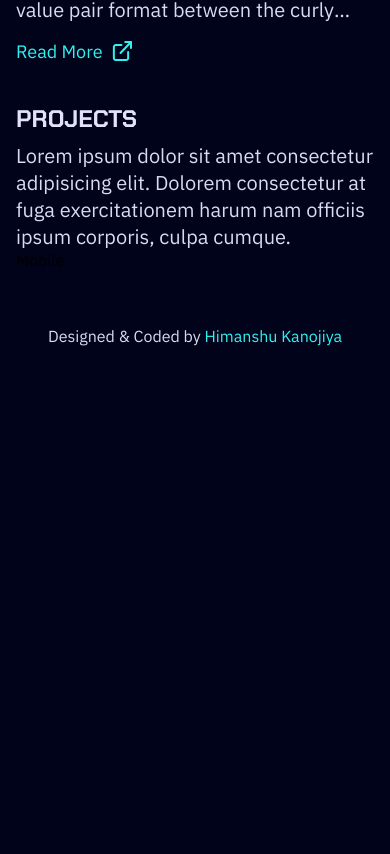
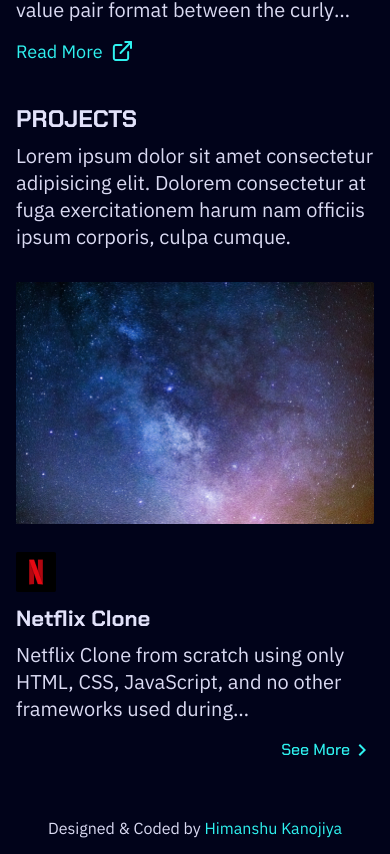
Before and after one commit to HimanshuKanojiya/himanshu-kanojiya-portfolio, a React (Create React App) app: page / in a window 390 px wide. Shown: the part 4936-5790 px from the top of the page. Before the commit the page ends 5298 px from the top, so only its background shows below. Built offline with nearby package versions, Linux system fonts and the light colour scheme.

Commit message:
added mobile ui for projects section

```diff
--- a/src/assets/icons/iconsList.ts
+++ b/src/assets/icons/iconsList.ts
@@ -32,6 +32,7 @@ import WebpackSkillIcon from "./WebpackSkillIcon.svg";
 import BitbucketSkillIcon from "./BitbucketSkillIcon.svg";
 import BlogsSampleImage from "./BlogsSampleImage.png";
 import ExternalLinkIcon from "./ExternalLinkIcon.svg";
+import NetflixLogo from "./NetflixLogo.png";
 
 export {
   HamburgerIcon,
@@ -68,4 +69,5 @@ export {
   BitbucketSkillIcon,
   BlogsSampleImage,
   ExternalLinkIcon,
+  NetflixLogo,
 };
--- a/src/assets/jsons/projects.json
+++ b/src/assets/jsons/projects.json
@@ -1,4 +1,42 @@
 {
   "title": "PROJECTS",
-  "description": "Lorem ipsum dolor sit amet consectetur adipisicing elit. Dolorem consectetur at fuga exercitationem harum nam officiis ipsum corporis, culpa cumque."
+  "description": "Lorem ipsum dolor sit amet consectetur adipisicing elit. Dolorem consectetur at fuga exercitationem harum nam officiis ipsum corporis, culpa cumque.",
+  "projectItems": [
+    {
+      "projectId": "netflixProject2021",
+      "projectImage": "BlogsSampleImage",
+      "projectLogo": "NetflixLogo",
+      "projectTitle": "Netflix Clone",
+      "projectDescription": "Netflix Clone from scratch using only HTML, CSS, JavaScript, and no other frameworks used during implementation.",
+      "technologyUsedTitle": "Tech, I have used for it:",
+      "usedTechnologies": [
+        {
+          "iconName": "JavaScriptIcon",
+          "name": "JavaScript"
+        },
+        {
+          "iconName": "Css3Icon",
+          "name": "CSS3"
+        },
+        {
+          "iconName": "HtmlSkillIcon",
+          "name": "Html"
+        },
+        {
+          "iconName": "ReactJsIcon",
+          "name": "React Js"
+        },
+        {
+          "iconName": "TypescriptIcon",
+          "name": "Typescript"
+        }
+      ],
+      "projectRepositoryLink": "/",
+      "projectRepositoryTitle": "Code Link",
+      "projectRepositoryIcon": "ExternalLinkIcon",
+      "projectLiveLink": "/",
+      "projectLiveTitle": "Project Link",
+      "projectLiveIcon": "ExternalLinkIcon"
+    }
+  ]
 }
--- a/src/components/core/Projects/Projects.tsx
+++ b/src/components/core/Projects/Projects.tsx
@@ -15,7 +15,9 @@ export const Projects: React.FC = () => {
       <div className="projects-top-section">
         <h2 className="projects-heading">{projectsData.title}</h2>
         <p className="projects-description">{projectsData.description}</p>
-        {!isDesktop && <ProjectsMobile />}
+        {!isDesktop && (
+          <ProjectsMobile projectsData={projectsData.projectItems} />
+        )}
         {isDesktop && <ProjectsDesktop />}
       </div>
     </ProjectsContainer>
--- a/src/components/core/Projects/ProjectsMobile.tsx
+++ b/src/components/core/Projects/ProjectsMobile.tsx
@@ -1,11 +1,83 @@
-import React from "react";
+import React, { useState } from "react";
 
 import { ProjectsMobileContainer } from "../../styles/Projects/ProjectsMobileContainer";
+import { ContentExtendButton } from "../Buttons/ContentExtendButton";
 
-export const ProjectsMobile: React.FC = () => {
+import { getLogo } from "../../../helper/getLogo";
+
+export const ProjectsMobile: React.FC<IProjectsMobile> = ({ projectsData }) => {
+  const [showMore, setShowMore] = useState<boolean>(false);
+
   return (
     <ProjectsMobileContainer>
-      <div className="projects-list">Mobile</div>
+      <div className="projects-list">
+        {projectsData.map((projectData) => {
+          return (
+            <div key={projectData.projectId} className="project">
+              <img
+                src={getLogo(projectData.projectImage as GetIcons)}
+                alt={projectData.projectTitle}
+                className="project-image"
+              />
+              <img
+                src={getLogo(projectData.projectLogo as GetIcons)}
+                alt={projectData.projectTitle}
+                className="project-logo"
+              />
+              <h3 className="project-title">{projectData.projectTitle}</h3>
+              <p
+                className={`project-description ${
+                  !showMore ? "project-hide-full-content" : ""
+                }`}
+              >
+                {projectData.projectDescription}
+              </p>
+              {showMore && (
+                <>
+                  <h4 className="project-technology">
+                    {projectData.technologyUsedTitle}
+                  </h4>
+                  <ul className="project-used-technologies">
+                    {projectData.usedTechnologies.map((usedTechnology) => {
+                      return (
+                        <li key={usedTechnology.name}>
+                          <img
+                            src={getLogo(usedTechnology.iconName as GetIcons)}
+                            alt={usedTechnology.name}
+                          />
+                          <p>{usedTechnology.name}</p>
+                        </li>
+                      );
+                    })}
+                  </ul>
+                  <div className="project-links">
+                    <a href="/">
+                      {projectData.projectLiveTitle}{" "}
+                      <img
+                        src={getLogo(projectData.projectLiveIcon as GetIcons)}
+                        alt={projectData.projectLiveTitle}
+                      />
+                    </a>
+                    <a href="/">
+                      {projectData.projectRepositoryTitle}{" "}
+                      <img
+                        src={getLogo(
+                          projectData.projectRepositoryIcon as GetIcons
+                        )}
+                        alt={projectData.projectRepositoryTitle}
+                      />
+                    </a>
+                  </div>
+                </>
+              )}
+              <ContentExtendButton
+                showMore={showMore}
+                handleShowMore={() => setShowMore((prevState) => !prevState)}
+              />
+            </div>
+          );
+        })}
+      </div>
     </ProjectsMobileContainer>
   );
 };
--- a/src/components/styles/Projects/ProjectsMobileContainer.tsx
+++ b/src/components/styles/Projects/ProjectsMobileContainer.tsx
@@ -1,3 +1,97 @@
 import styled from "styled-components";
 
-export const ProjectsMobileContainer = styled.div``;
+export const ProjectsMobileContainer = styled.div`
+  margin-top: ${({ theme }) => theme.spaces.l};
+
+  .projects-list {
+    display: flex;
+    flex-wrap: wrap;
+
+    .project {
+      .project-image {
+        width: 100%;
+        margin-bottom: ${({ theme }) => theme.spaces.m};
+      }
+
+      .project-logo {
+        width: 40px;
+        height: 40px;
+        margin-bottom: ${({ theme }) => theme.spaces.xs};
+      }
+
+      .project-title {
+        font-size: ${({ theme }) => theme.fontSize.mobile.h3};
+        margin-bottom: ${({ theme }) => theme.spaces.xs};
+      }
+
+      .project-description {
+        font-size: ${({ theme }) => theme.fontSize.mobile.body};
+        margin-bottom: ${({ theme }) => theme.spaces.s};
+      }
+
+      .project-hide-full-content {
+        display: -webkit-box;
+        line-clamp: 3;
+        -webkit-line-clamp: 3;
+        -webkit-box-orient: vertical;
+        overflow: hidden;
+        text-overflow: ellipsis;
+      }
+
+      .project-technology {
+        font-size: ${({ theme }) => theme.fontSize.mobile.h3};
+        color: ${({ theme }) => theme.colors.texts.body};
+        margin-bottom: ${({ theme }) => theme.spaces.xs};
+      }
+
+      .project-used-technologies {
+        display: flex;
+        flex-wrap: wrap;
+        gap: ${({ theme }) => theme.spaces.s};
+        margin-bottom: ${({ theme }) => theme.spaces.s};
+
+        & li {
+          display: flex;
+          align-items: center;
+
+          & img {
+            margin-right: ${({ theme }) => theme.spaces.xs};
+            width: 40px;
+            height: 40px;
+          }
+
+          & p {
+            font-family: "Chakra Petch";
+            font-size: ${({ theme }) => theme.fontSize.mobile.label};
+            color: ${({ theme }) => theme.colors.texts.label};
+          }
+        }
+      }
+
+      .project-links {
+        display: flex;
+        align-items: center;
+        font-family: "IBM Plex Sans";
+        font-size: ${({ theme }) => theme.fontSize.mobile.secondaryInformation};
+        color: ${({ theme }) => theme.colors.texts.highlight};
+
+        & a {
+          display: flex;
+          align-items: center;
+          font-size: inherit;
+          color: inherit;
+          font-family: inherit;
+          margin-right: ${({ theme }) => theme.spaces.s};
+
+          & img {
+            margin-left: ${({ theme }) => theme.spaces.xxs};
+          }
+        }
+
+        & a:last-of-type {
+          margin-right: 0;
+        }
+      }
+    }
+  }
+`;
--- a/src/helper/getLogo.ts
+++ b/src/helper/getLogo.ts
@@ -31,6 +31,7 @@ import {
   BitbucketSkillIcon,
   BlogsSampleImage,
   ExternalLinkIcon,
+  NetflixLogo,
 } from "../assets/icons/iconsList";
 
 export const getLogo = (iconName: GetIcons) => {
@@ -131,6 +132,9 @@ export const getLogo = (iconName: GetIcons) => {
     case "ExternalLinkIcon":
       return ExternalLinkIcon;
 
+    case "NetflixLogo":
+      return NetflixLogo;
+
     default:
       return JavaScriptIcon;
   }
--- a/src/types/common.d.ts
+++ b/src/types/common.d.ts
@@ -31,4 +31,5 @@ type GetIcons =
   | "WebpackSkillIcon"
   | "BitbucketSkillIcon"
   | "BlogsSampleImage"
-  | "ExternalLinkIcon";
+  | "ExternalLinkIcon"
+  | "NetflixLogo";
```
Also changed, not shown: src/types/core.d.ts (+21 -0 lines), src/assets/icons/NetflixLogo.png (added).
